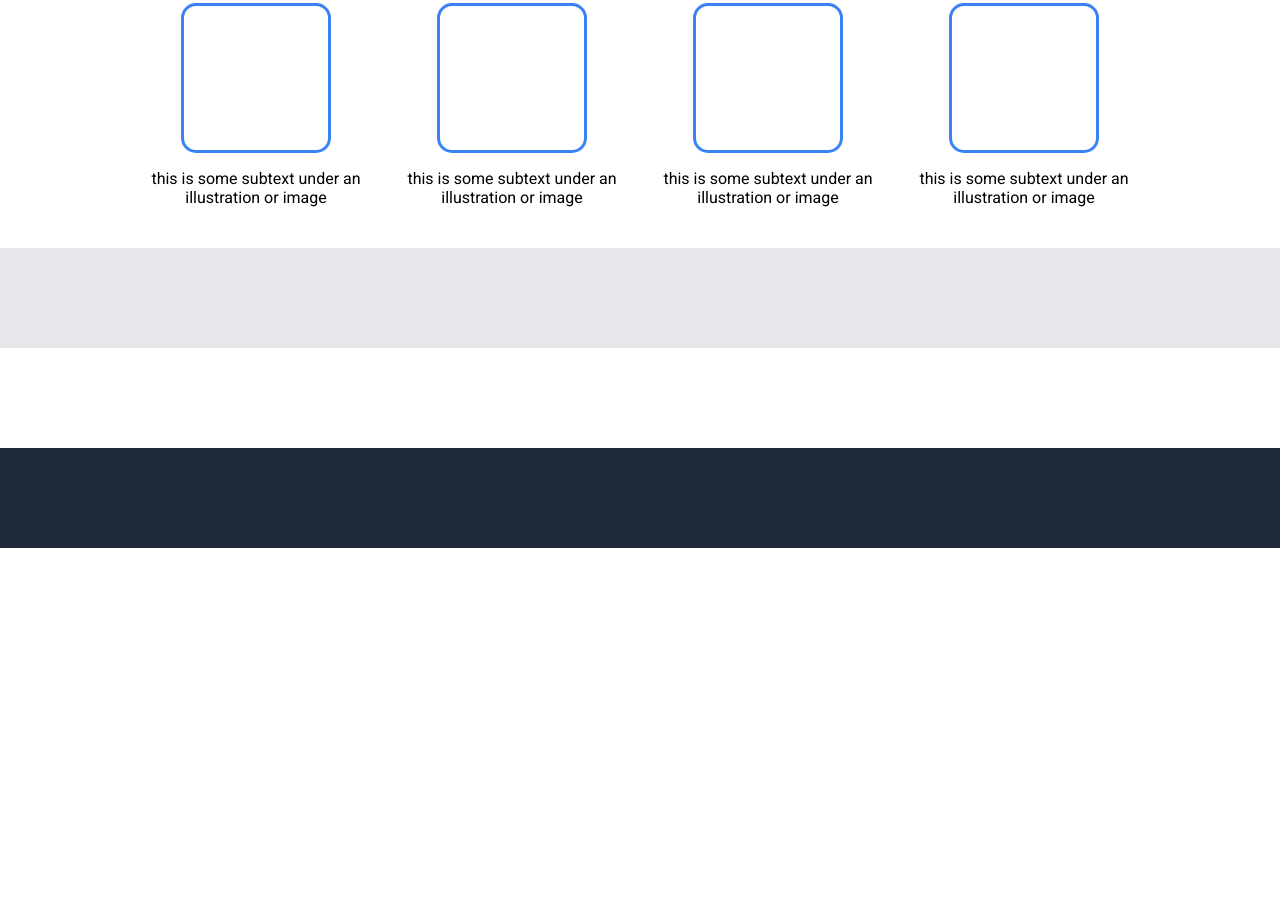
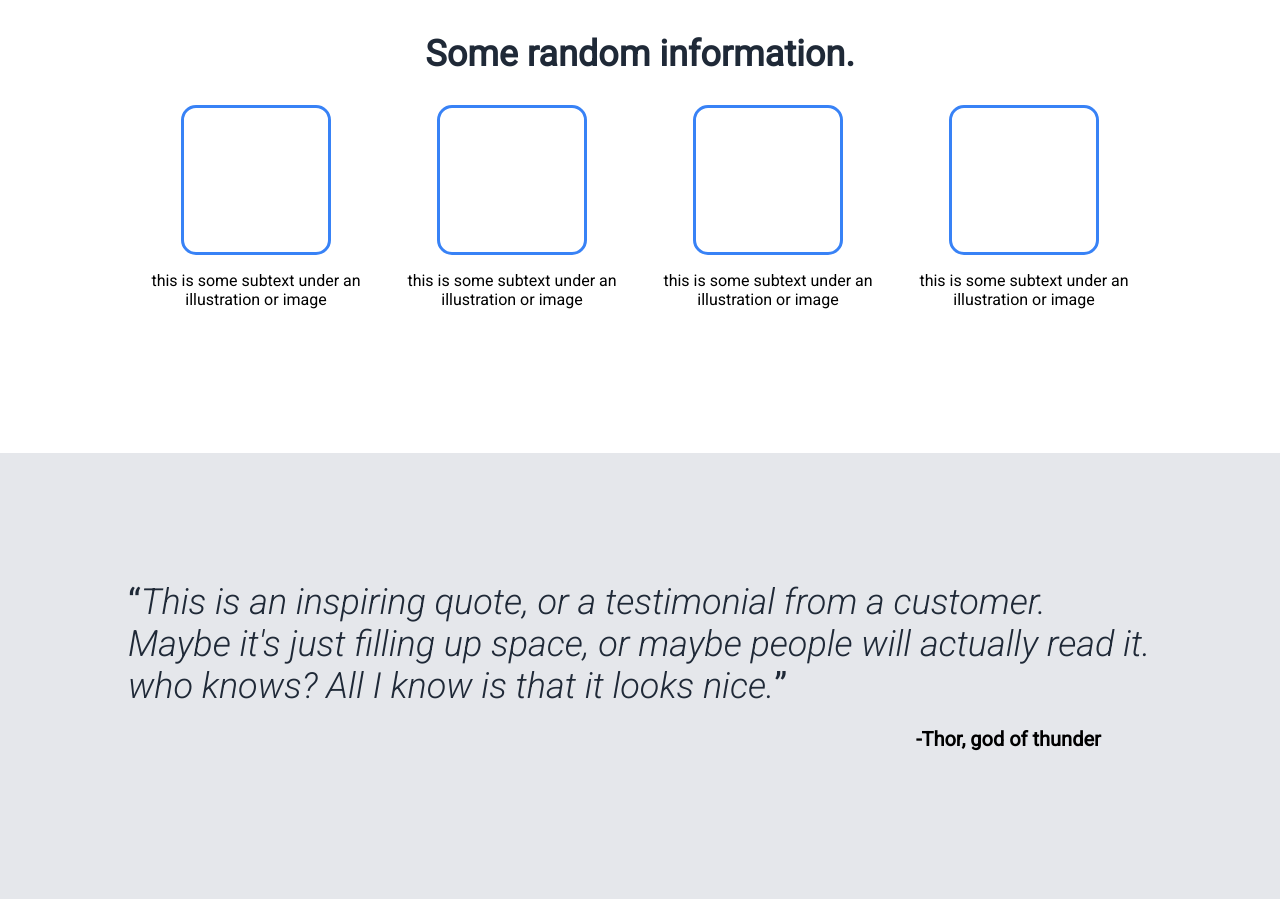
Before and after one commit to Seifboudokhane/odin-landing-page, a plain HTML site: page index.html in a window 1280 px wide. Shown: the part 710-1620 px from the top of the page. Before the commit the page ends 1258 px from the top, so only its background shows below. Drawn offline with Linux system fonts and the light colour scheme.

Commit message:
Complete third section of main

```diff
--- a/index.html
+++ b/index.html
@@ -50,7 +50,8 @@
         </div>
 
         <div class="sections section-3">
-
+            <q><i>This is an inspiring quote, or a testimonial from a customer. Maybe it's just filling up space, or maybe people will actually read it. who knows? All I know is that it looks nice.</i></q>
+            <p class="author">-Thor, god of thunder</p>
         </div>
 
         <div class="sections section-4">
--- a/style.css
+++ b/style.css
@@ -1,8 +1,7 @@
 /* * {
     border: 1px solid red;
 } */
-@import url('https://fonts.googleapis.com/css2?family=Roboto&display=swap');
-html {
+@import url('https://fonts.googleapis.com/css2?family=Roboto:ital,wght@0,400;1,300&display=swap');html {
     box-sizing: border-box;
 }
   *, *:before, *:after {
@@ -98,7 +97,7 @@ img {
 /* section 2 */
 .section-2 {
     background-color: white;
-    padding: 2% 10%;
+    padding: 10% 10%;
     flex: auto;
     display: flex;
     flex-direction: column;
@@ -131,14 +130,28 @@ h2 {
 /* section 3 */
 .section-3 {
     background-color: #e5e7eb;
-    height: 100px;
-    padding: 2% 10%;
+    padding: 10% 10%;
+    display: flex;
+    flex-direction: column;
+    align-items: center;
+}
+q {
+    font-size: 36px;
+    font-weight: 300;
+    color: #1F2937;
+}
+p.author {
+    width: 100%;
+    text-align: end;
+    font-size: 20px;
+    font-weight: 900;
+    padding-right: 5%;
 }
 /* section 4 */
 .section-4 {
     background-color: white;
     height: 100px;
-    padding: 2% 10%;
+    padding: 10% 10%;
 }
 
 /* BOTTOM HALF */
```
